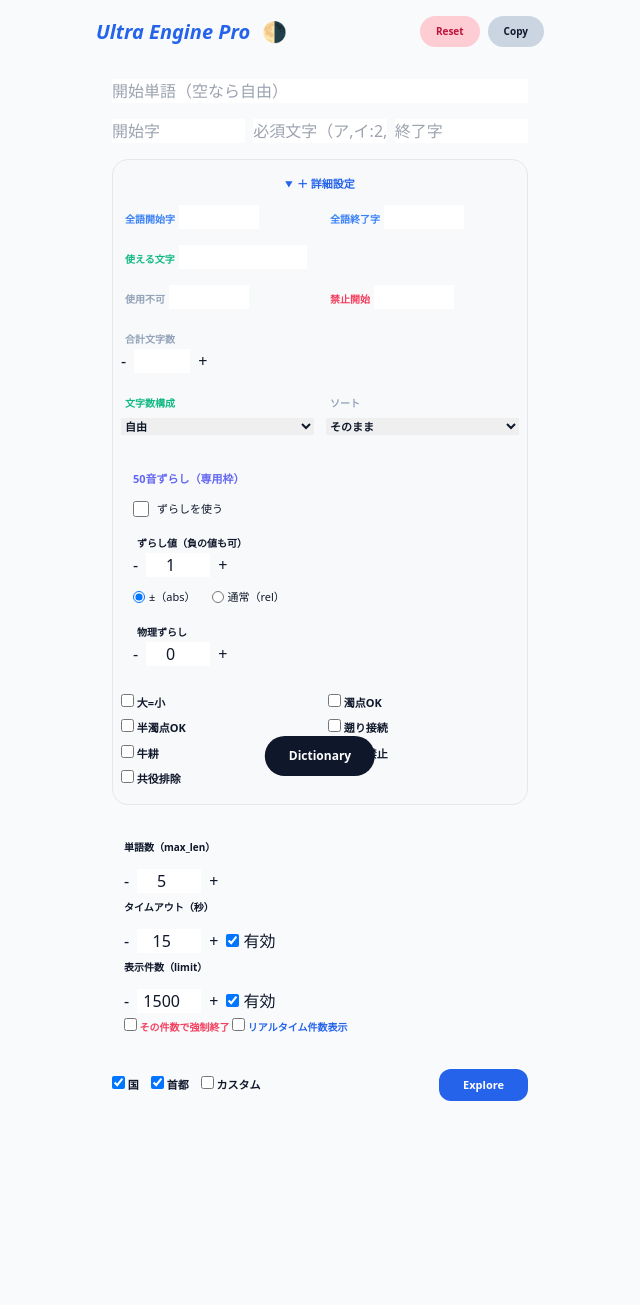
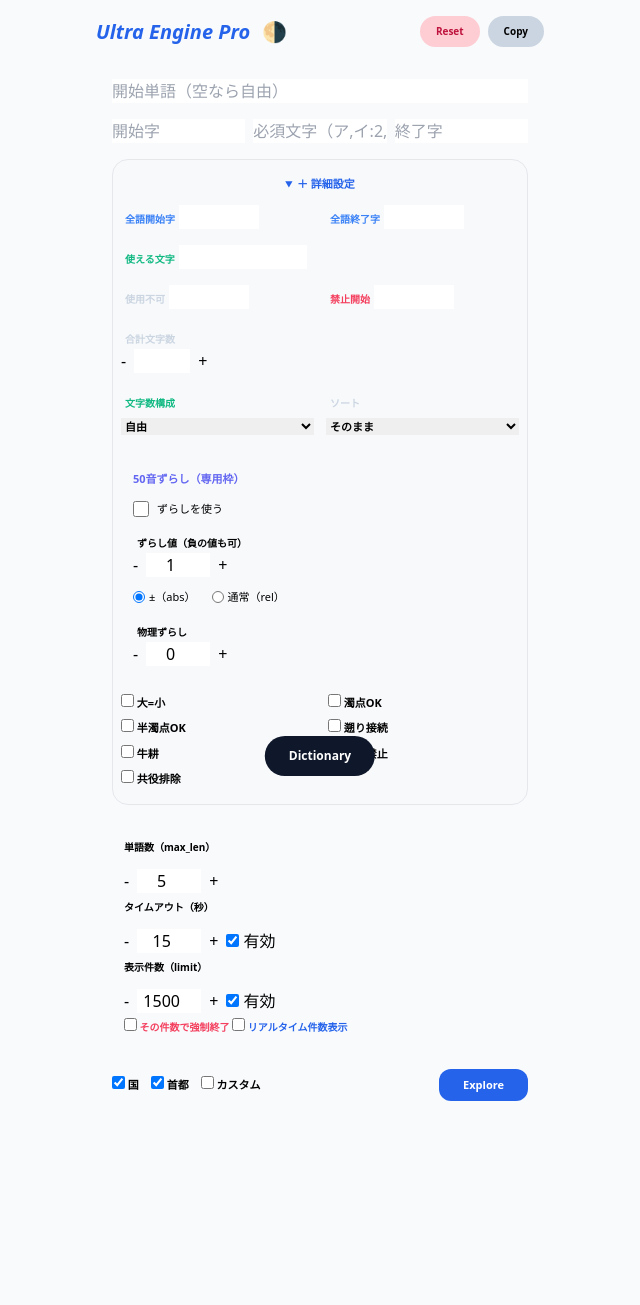
Before and after one commit to xjrstjrwvg-commits/Aleksandrovsk-Sakhalinsky, a Flask app: page / in a window 1280 px wide, after a click on "＋ 詳細設定". Shown: the whole page, without its empty margins (320-960 px from the left). Run offline with Flask 3, Linux system fonts and the light colour scheme; some libraries are stand-ins or nearby versions.

Commit message:
Update index.html

```diff
--- a/templates/index.html
+++ b/templates/index.html
@@ -8,7 +8,6 @@
     <style>
         html, body { overflow-x: hidden; }
 
-        /* 透明度を上げて文字を見やすく */
         .glass {
             @apply bg-white/90 dark:bg-slate-900/90 border border-slate-200 dark:border-slate-800 shadow-xl;
         }
@@ -23,8 +22,7 @@
     </style>
 </head>
 
-<!-- ★ 文字色を濃くしてダークモードも正常動作 -->
-<body class="bg-slate-50 dark:bg-slate-950 text-slate-900 dark:text-slate-200 p-3 pb-24">
+<body class="bg-slate-50 dark:bg-slate-950 dark:text-slate-200 p-3 pb-24">
 
 <div class="max-w-md mx-auto space-y-3">
 
@@ -77,7 +75,7 @@
 
                 <div class="grid grid-cols-2 gap-3">
                     <div>
-                        <label class="text-[10px] font-bold text-slate-400 dark:text-slate-300 ml-1">使用不可</label>
+                        <label class="text-[10px] font-bold text-slate-300 dark:text-slate-200 ml-1">使用不可</label>
                         <input id="exc" class="w-20">
                     </div>
                     <div>
@@ -88,7 +86,7 @@
 
                 <!-- 合計文字数 -->
                 <div>
-                    <label class="text-[10px] font-bold text-slate-400 dark:text-slate-300 ml-1">合計文字数</label>
+                    <label class="text-[10px] font-bold text-slate-300 dark:text-slate-200 ml-1">合計文字数</label>
                     <div class="flex gap-2">
                         <button onclick="stepValue('ttl',-1)" class="step-btn">-</button>
                         <input id="ttl" type="number" class="w-14 text-center">
@@ -107,7 +105,7 @@
                         </select>
                     </div>
                     <div>
-                        <label class="text-[10px] font-bold text-slate-400 dark:text-slate-300 ml-1">ソート</label>
+                        <label class="text-[10px] font-bold text-slate-300 dark:text-slate-200 ml-1">ソート</label>
                         <select id="sort_mode" class="w-full text-[11px] font-bold">
                             <option value="default">そのまま</option>
                             <option value="kana">50音順</option>
@@ -118,17 +116,15 @@
                     </div>
                 </div>
 
-                <!-- ★ ずらし専用枠（完全同期版） -->
+                <!-- ずらし -->
                 <div class="glass rounded-xl p-3 space-y-3">
                     <label class="text-[11px] font-bold text-indigo-500">50音ずらし（専用枠）</label>
 
-                    <!-- 有効 -->
                     <label class="flex items-center gap-2 text-[11px]">
                         <input type="checkbox" id="use_shift" class="w-4 h-4">
                         ずらしを使う
                     </label>
 
-                    <!-- ずらし値（abs / rel 共通、負の値も可） -->
                     <div>
                         <label class="text-[10px] font-bold ml-1">ずらし値（負の値も可）</label>
                         <div class="flex gap-2">
@@ -138,7 +134,6 @@
                         </div>
                     </div>
 
-                    <!-- モード -->
                     <div class="flex gap-4 text-[11px]">
                         <label class="flex items-center gap-1">
                             <input type="radio" name="shift_mode" value="abs" checked class="w-3 h-3">
@@ -150,7 +145,6 @@
                         </label>
                     </div>
 
-                    <!-- 物理ずらし -->
                     <div>
                         <label class="text-[10px] font-bold ml-1">物理ずらし</label>
                         <div class="flex gap-2">
@@ -232,7 +226,6 @@
 
 <!-- 結果 -->
 <div id="res" class="space-y-3 pb-20"></div>
-</div>
 
 <!-- 辞書マネージャ -->
 <div id="dict-manager" class="hidden fixed inset-0 z-50 bg-white dark:bg-slate-950 p-5 overflow-y-auto">
@@ -428,12 +421,23 @@ function renderResults(){
     stats.classList.remove("hidden");
 }
 
+/* ====== Copy + 通知 ====== */
 function copyOne(i){
     navigator.clipboard.writeText(currentRoutes[i].join(" → "));
+    showCopied();
 }
 
 function copyAll(){
     navigator.clipboard.writeText(currentRoutes.map(rt=>rt.join(" → ")).join("\n"));
+    showCopied();
+}
+
+function showCopied(){
+    const div = document.createElement("div");
+    div.innerText = "Copied!";
+    div.className = "fixed bottom-20 left-1/2 -translate-x-1/2 bg-blue-600 text-white px-4 py-2 rounded-full text-xs font-bold";
+    document.body.appendChild(div);
+    setTimeout(()=>div.remove(), 1200);
 }
 
 window.onload = ()=>{ loadSettings(); loadDict(); };
```
Lines whose indentation alone changed are shown as unchanged.
